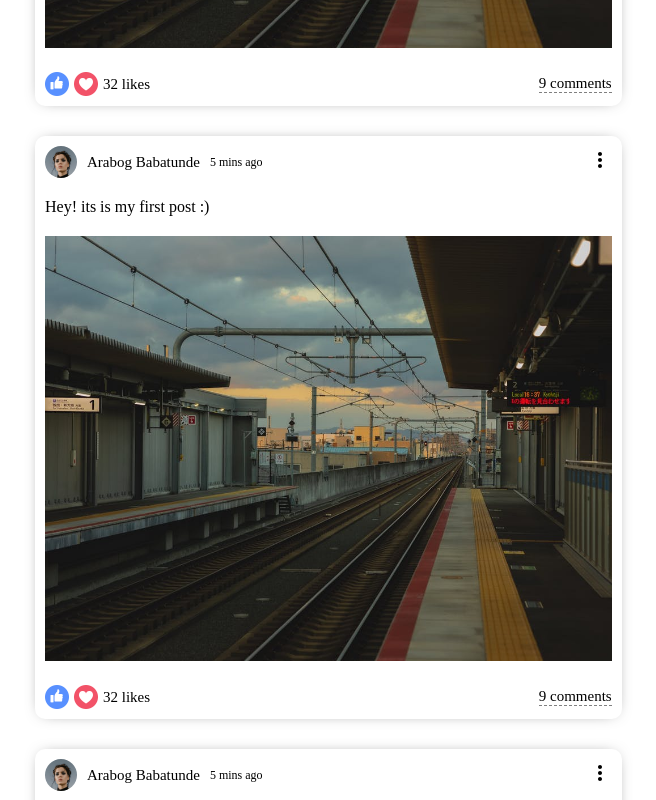
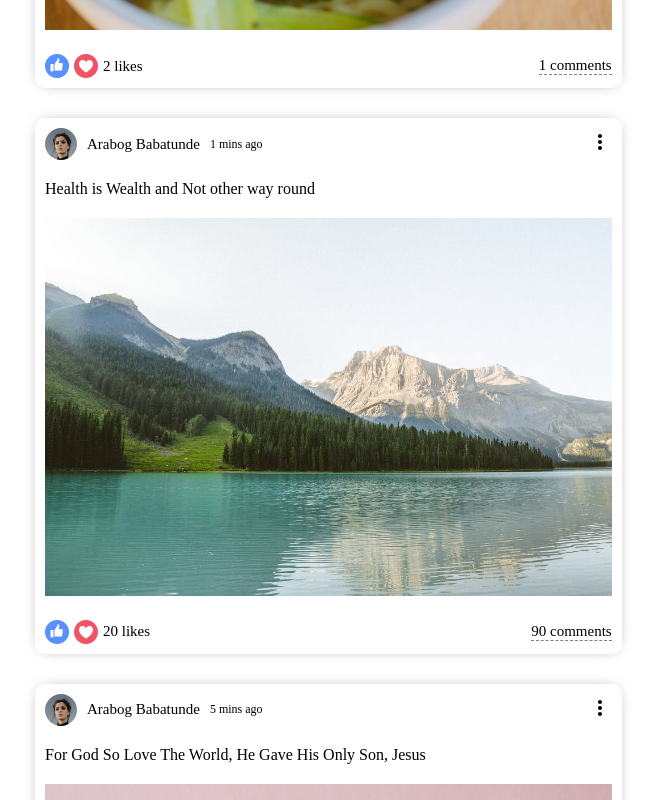
Before and after one commit to arabog/iCode-Rx-Social-Media, a React (Create React App) app in the folder react-social-client/: page / in a window 1280 px wide. Shown: the part 1340-2140 px from the top of the page, without its empty margins (285-941 px from the left). Built offline with nearby package versions, Linux system fonts and the light colour scheme.

Commit message:
dummyData consumed

```diff
--- a/react-social-client/src/components/feed/Feed.jsx
+++ b/react-social-client/src/components/feed/Feed.jsx
@@ -1,17 +1,20 @@
 import Post from "../post/Post"
 import Share from "../share/Share"
 import "./feed.css"
+import { Posts } from "../../dummyData"
 
 export default function Feed() {
           return (
                     <div className= "feed">
                               <div className="feedWrapper">
                                         < Share />
-                                        <Post />
-                                        <Post />
-                                        <Post />
-                                        <Post />
-                                        <Post />
+
+                                        {
+                                                  Posts.map(p => (
+                                                            <Post  key = {p.id} post = {p} />
+
+                                                  ))
+                                        }
 
                               </div>
                     </div>
--- a/react-social-client/src/components/post/Post.jsx
+++ b/react-social-client/src/components/post/Post.jsx
@@ -1,7 +1,14 @@
 import './post.css'
 import { MoreVert } from "@material-ui/icons"
+import { Users } from "../../dummyData"
 
-export default function Post() {
+
+export default function Post( {post}) {
+
+          const user = Users.filter(e => e.id === 1)
+
+          console.log(user);
+
           return (
                     <div className= "post">
                               <div className="postWrapper">
@@ -9,7 +16,7 @@
                                                   <div className="postTopLeft">
                                                             <img src="/assets/person/1.jpeg" alt="" className="postProfileImg" />
                                                             <span className="postUsername">Arabog Babatunde</span>
-                                                            <span className="postDate">5 mins ago</span>
+                                                            <span className="postDate">{post.date}</span>
 
                                                   </div>
 
@@ -19,19 +26,19 @@
                                         </div>
 
                                         <div className="postCenter">
-                                                  <span className="postText">Hey! its is my first post :)</span>
-                                                  <img src="/assets/post/1.jpeg" alt="" className="postImg" />
+                                                  <span className="postText">{post?.desc}</span>
+                                                  <img src={post.photo} alt="" className="postImg" />
                                         </div>
 
                                         <div className="postBottom">
                                                   <div className="postBottomLeft">
                                                             <img src="/assets/like.png" alt="" className="likeIcon" />
                                                             <img src="/assets/heart.png" alt="" className="likeIcon" />
-                                                            <span className="postLikeCounter">32 likes</span>
+                                                            <span className="postLikeCounter">{post.like} likes</span>
                                                   </div>
 
                                                   <div className="postBottomRight">
-                                                            <div className="postCommentText">9 comments</div>
+                                                            <div className="postCommentText">{post.comment} comments</div>
                                                   </div>
                                         </div>
                               </div>
--- a/react-social-client/src/dummyData.js
+++ b/react-social-client/src/dummyData.js
@@ -74,7 +74,6 @@
 
           {
                     id: 2,
-                    desc: "The Hatred You Give, Live ForEver",
                     photo: "assets/post/2.jpeg",
                     date: "15 mins ago",
                     userId: 2,
@@ -136,7 +135,7 @@
                     id: 8,
                     desc: "Jesus alone is our message",
                     photo: "assets/post/8.jpeg",
-                    date: "5 mins ago",
+                    date: "85 mins ago",
                     userId: 8,
                     like: 32,
                     comment: 9,
@@ -146,7 +145,7 @@
                     id: 9,
                     desc: "He is the atonement for out sin",
                     photo: "assets/post/9.jpeg",
-                    date: "5 mins ago",
+                    date: "105 mins ago",
                     userId: 9,
                     like: 52,
                     comment: 59,
@@ -156,7 +155,7 @@
                     id: 10,
                     desc: "He first loved us before we love Him",
                     photo: "assets/post/10.jpeg",
-                    date: "5 mins ago",
+                    date: "65 mins ago",
                     userId: 10,
                     like: 3200,
                     comment: 9000,
```
